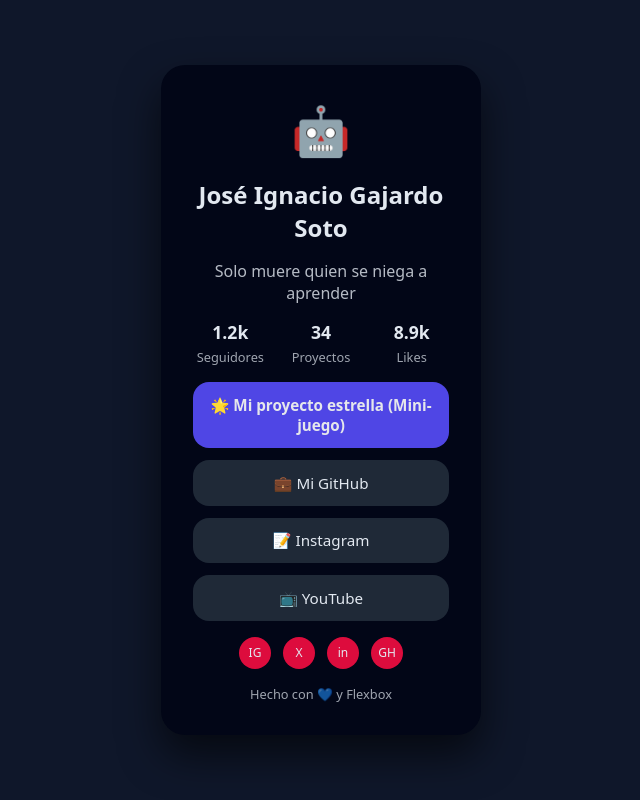
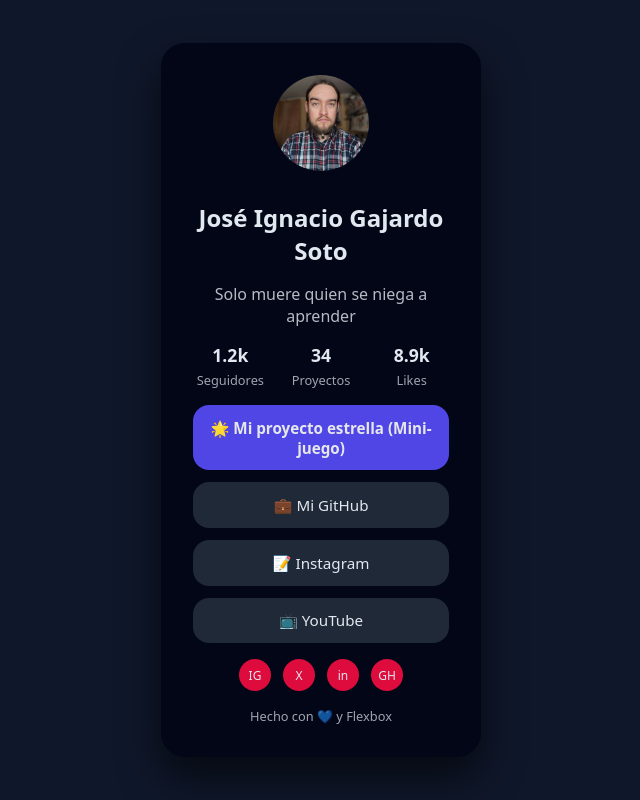
Before and after one commit to zakkdruzer/bio-card, a plain HTML site: page index.html in a window 1280 px wide. Shown: the whole page, without its empty margins (319-959 px from the left). Drawn offline with Linux system fonts and the light colour scheme.

Commit message:
misiones bonus completadas

```diff
--- a/index.html
+++ b/index.html
@@ -53,6 +53,13 @@
 
       .avatar {
         font-size: 3rem;
+      }
+
+      .avatar img {
+        width: 96px;
+        height: 96px;
+        border-radius: 50%;
+        object-fit: cover;
       }
 
       .name {
@@ -161,7 +168,9 @@
   <body>
     <div class="escenario">
       <main class="card">
-        <div class="avatar">🤖</div>
+        <div class="avatar">
+          <img src="foto-perfil-reducida.jpg" alt="Avatar de Zakkdruzer" />
+        </div>
         <h1 class="name">José Ignacio Gajardo Soto</h1>
         <p class="bio">Solo muere quien se niega a aprender</p>
         <section class="stats">
@@ -170,9 +179,13 @@
           <div class="stat"><b>8.9k</b><span>Likes</span></div>
         </section>
         <nav class="links">
-          <a href="https://zakkdruzer.github.io/" class="link destacado">🌟 Mi proyecto estrella (Mini-juego)</a>
+          <a href="https://zakkdruzer.github.io/" class="link destacado"
+            >🌟 Mi proyecto estrella (Mini-juego)</a
+          >
           <a href="https://github.com/zakkdruzer" class="link">💼 Mi GitHub</a>
-          <a href="https://www.instagram.com/jose_wajitz/" class="link">📝 Instagram</a>
+          <a href="https://www.instagram.com/jose_wajitz/" class="link"
+            >📝 Instagram</a
+          >
           <a href="#" class="link">📺 YouTube</a>
         </nav>
         <div class="social">
```
Also changed, not shown: foto-perfil-reducida.jpg (added).
